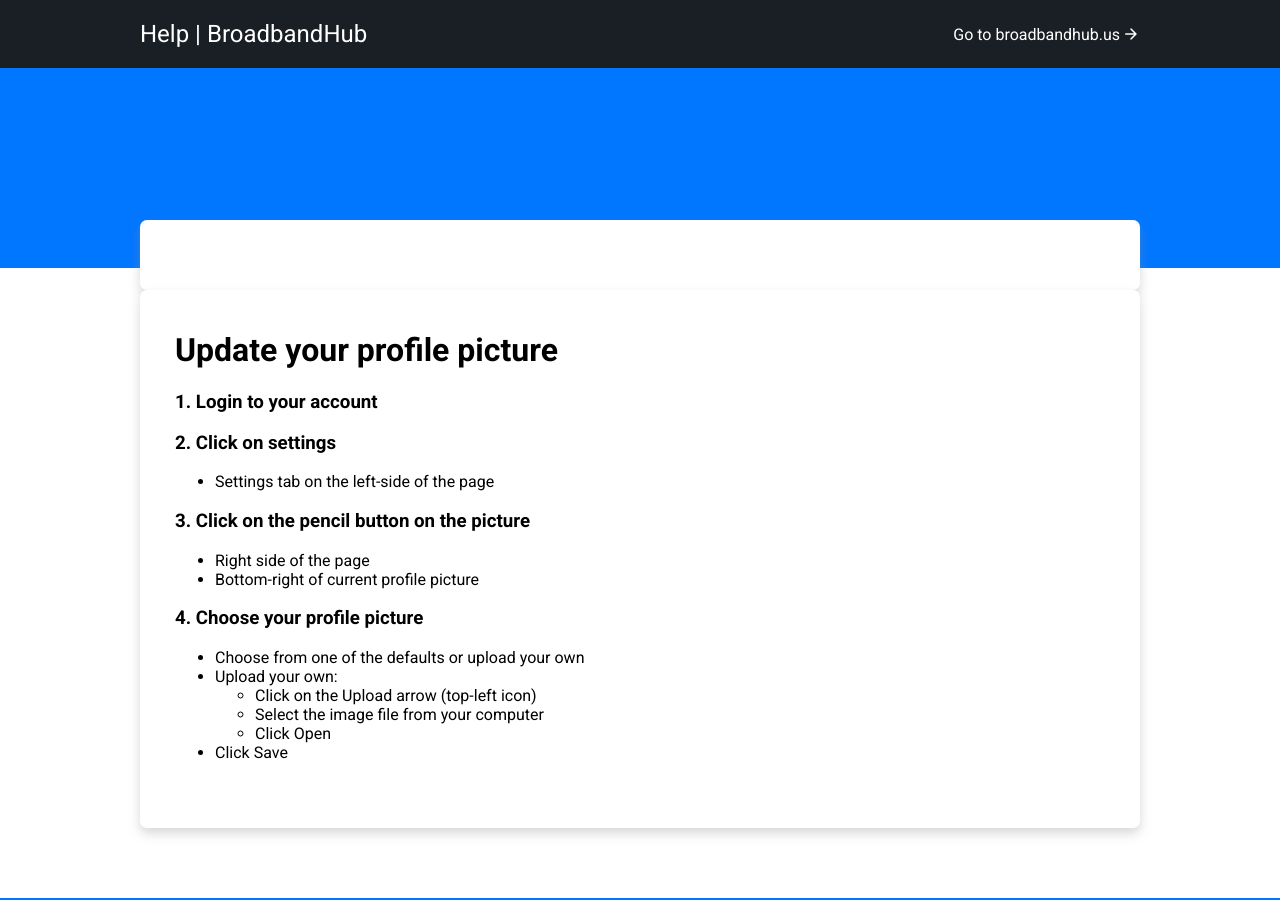
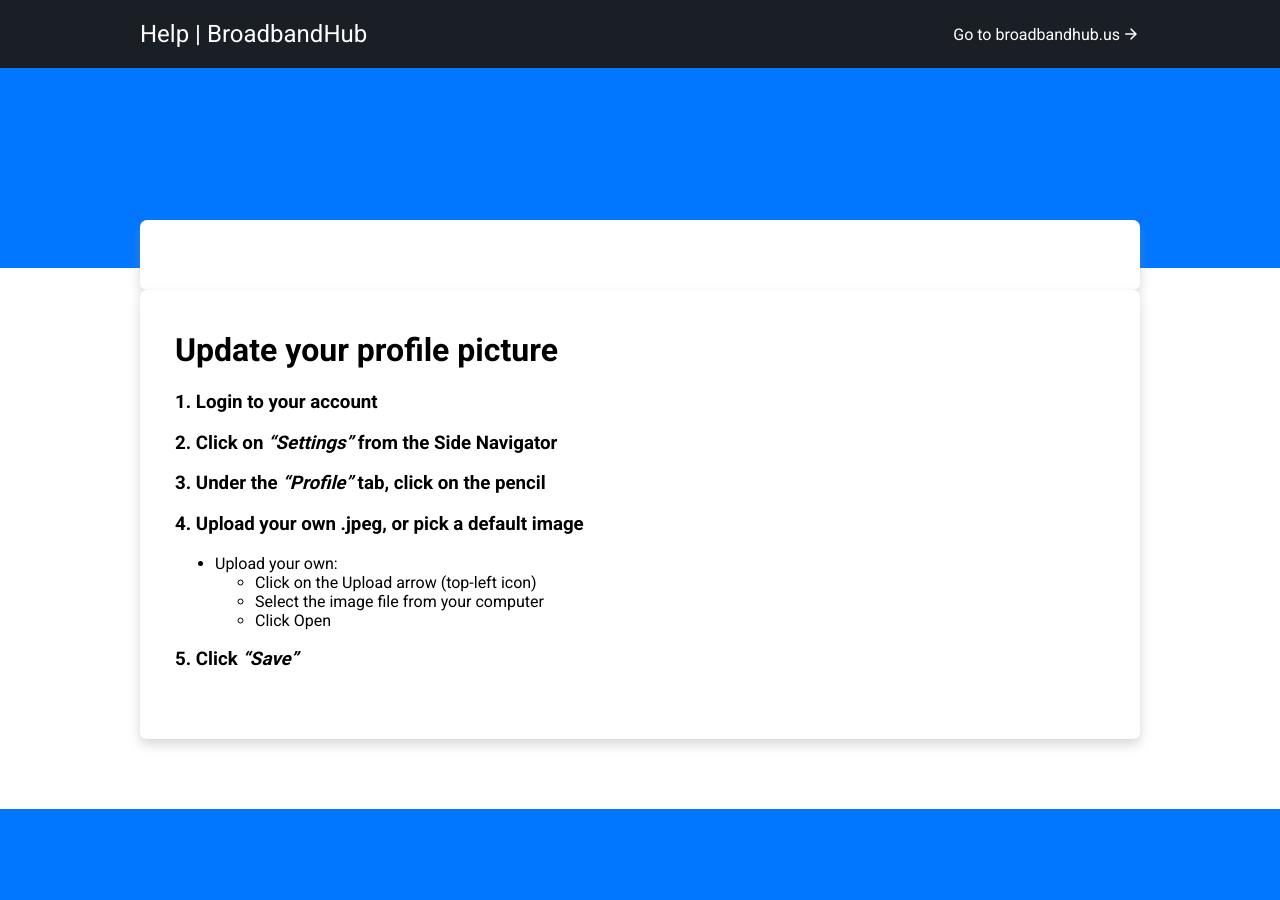
Before and after one commit to kt-eller/help-pages, a Jekyll site: the page built from pages/update-your-profile-picture.md, in a window 1280 px wide and 900 px high. Built offline with Jekyll 4.4.1, drawn with Linux system fonts in a browser that asks for light colours; nearby versions of some CDN libraries; comment, search, counter and statistics services are not loaded; a style sheet for code colours, icons or effects is not loaded.

Commit message:
Update update-your-profile-picture.md

```diff
--- a/pages/update-your-profile-picture.md
+++ b/pages/update-your-profile-picture.md
@@ -8,17 +8,14 @@ permalink: /update-your-profile-picture
 
 ### 1. Login to your account
 
-### 2. Click on settings
-- Settings tab on the left-side of the page
+### 2. Click on *"Settings"* from the Side Navigator
 
-### 3. Click on the pencil button on the picture
-- Right side of the page
-- Bottom-right of current profile picture
+### 3. Under the *"Profile"* tab, click on the pencil
 
-### 4. Choose your profile picture
-- Choose from one of the defaults or upload your own
+### 4. Upload your own .jpeg, or pick a default image
 - Upload your own:
     - Click on the Upload arrow (top-left icon)
     - Select the image file from your computer
     - Click Open
-- Click Save
+
+### 5. Click *"Save"*
```
